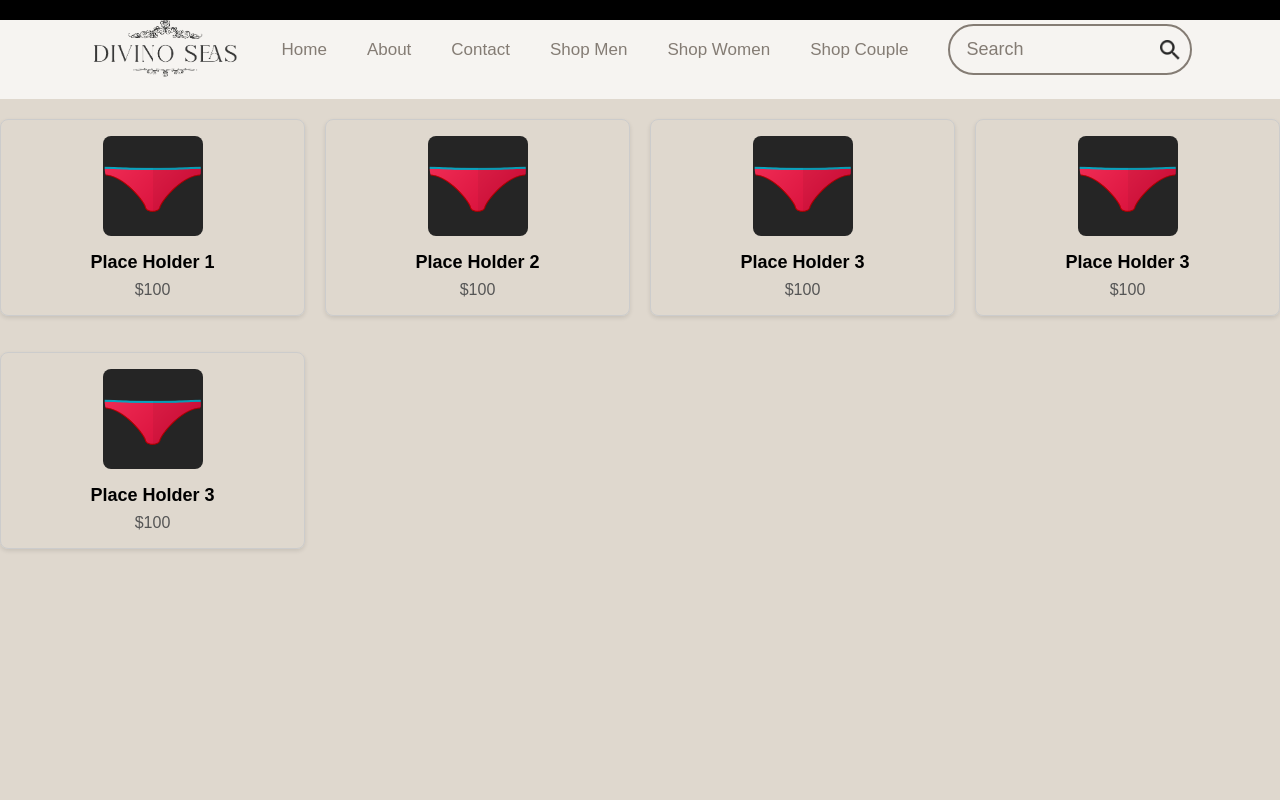
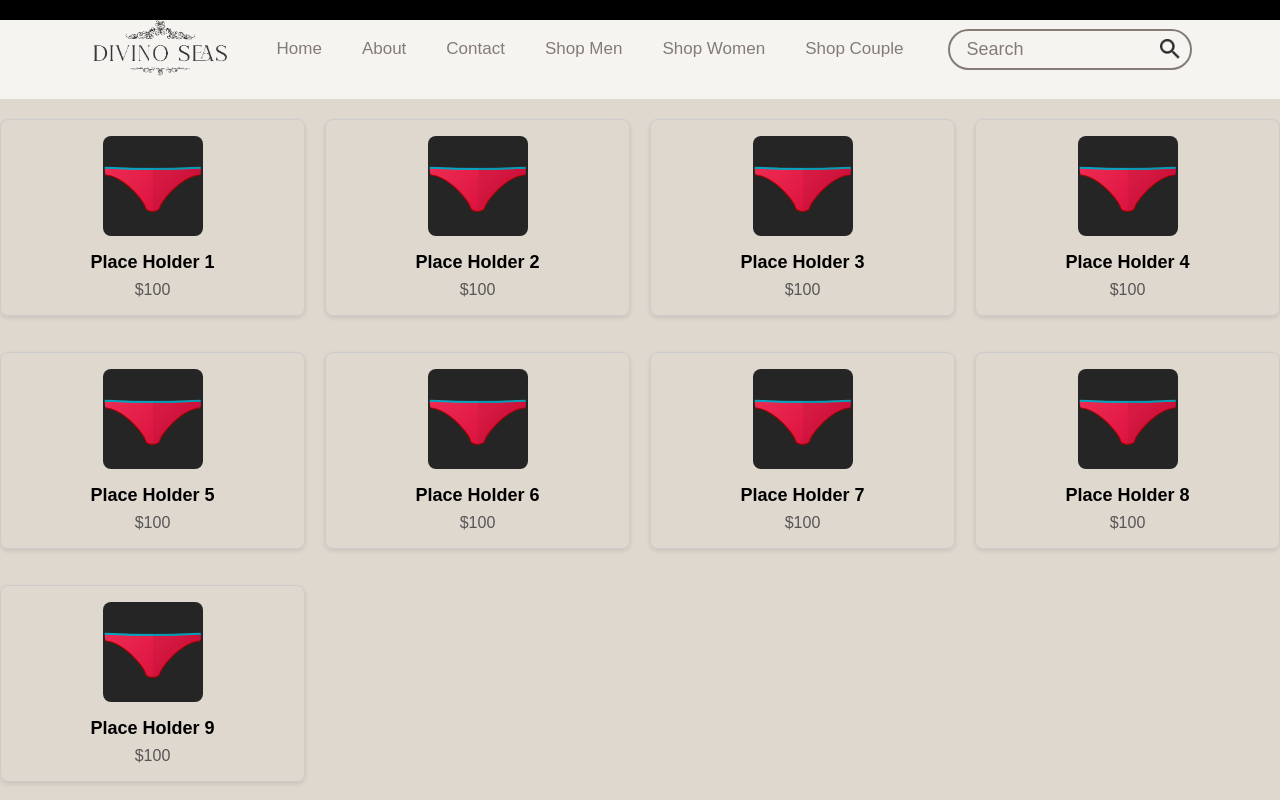
Before and after one commit to JPS4321/React_Proyecto, a React (Vite) app in the folder DivinoSeas_React_Components/: page / in a window 1280 px wide. Built offline with nearby package versions, Linux system fonts and the light colour scheme.

Commit message:
grid update

```diff
--- a/DivinoSeas_React_Components/src/App.jsx
+++ b/DivinoSeas_React_Components/src/App.jsx
@@ -14,8 +14,12 @@ const App = () => {
         <ProductCard imageSrc={place} title="Place Holder 1" price="100" />
         <ProductCard imageSrc={place} title="Place Holder 2" price="100" />
         <ProductCard imageSrc={place} title="Place Holder 3" price="100" />
-        <ProductCard imageSrc={place} title="Place Holder 3" price="100" />
-        <ProductCard imageSrc={place} title="Place Holder 3" price="100" />
+        <ProductCard imageSrc={place} title="Place Holder 4" price="100" />
+        <ProductCard imageSrc={place} title="Place Holder 5" price="100" />
+        <ProductCard imageSrc={place} title="Place Holder 6" price="100" />
+        <ProductCard imageSrc={place} title="Place Holder 7" price="100" />
+        <ProductCard imageSrc={place} title="Place Holder 8" price="100" />
+        <ProductCard imageSrc={place} title="Place Holder 9" price="100" />
 
       </div>
 
--- a/DivinoSeas_React_Components/src/Components/NavBar/Navbar.css
+++ b/DivinoSeas_React_Components/src/Components/NavBar/Navbar.css
@@ -4,10 +4,10 @@
     align-items: center;
     justify-content: space-between;
     background: #f6f4f1;
-    padding: 15px 7%;
+    padding: 17px 7%;
 }
 .logo{
-    width: 150px;
+    width: 140px;
     cursor: pointer;
 }
 ul{
@@ -26,8 +26,8 @@ ul li{
     display: flex;
     align-items: center;
     background: #f6f4f1;
-    padding: 7px 10px;
-    border-radius: 50px;
+    padding: 2px 10px;
+    border-radius: 90px;
     outline: 2px solid #847c74;
 
 }
```
